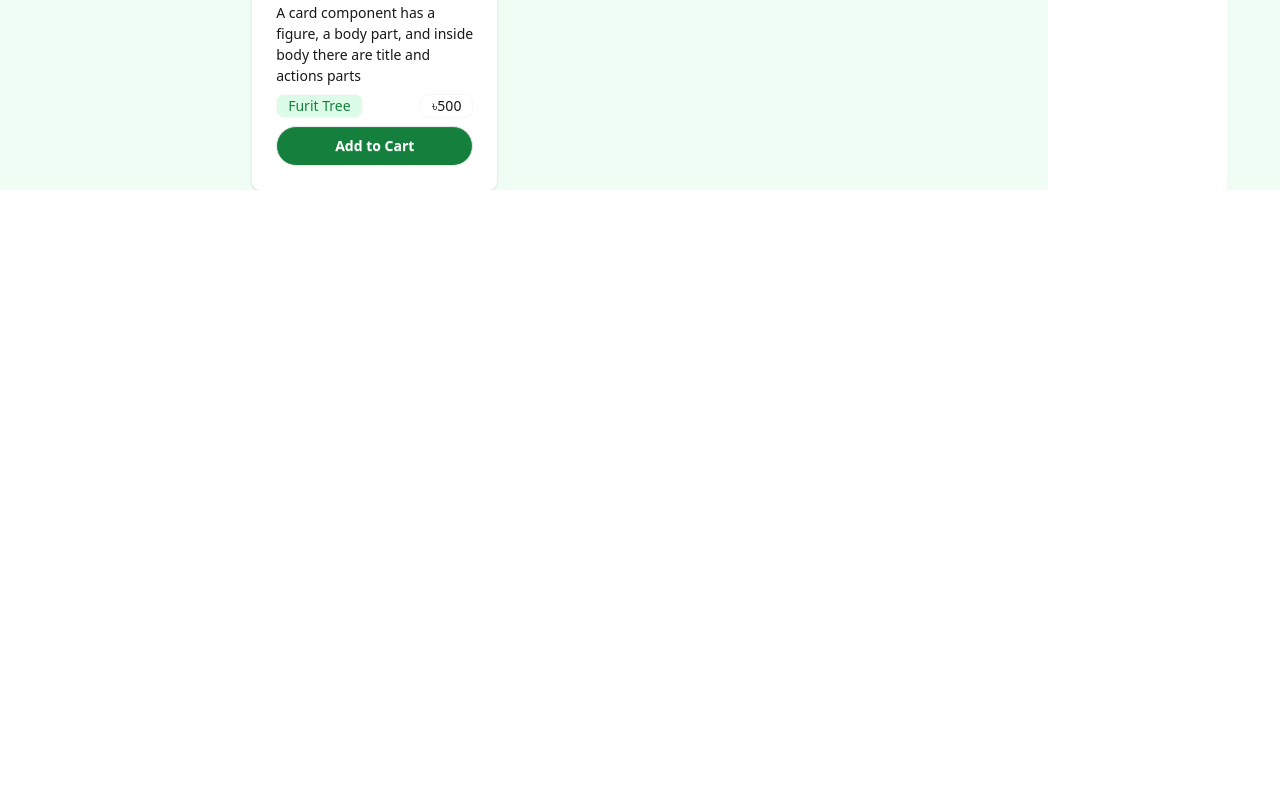
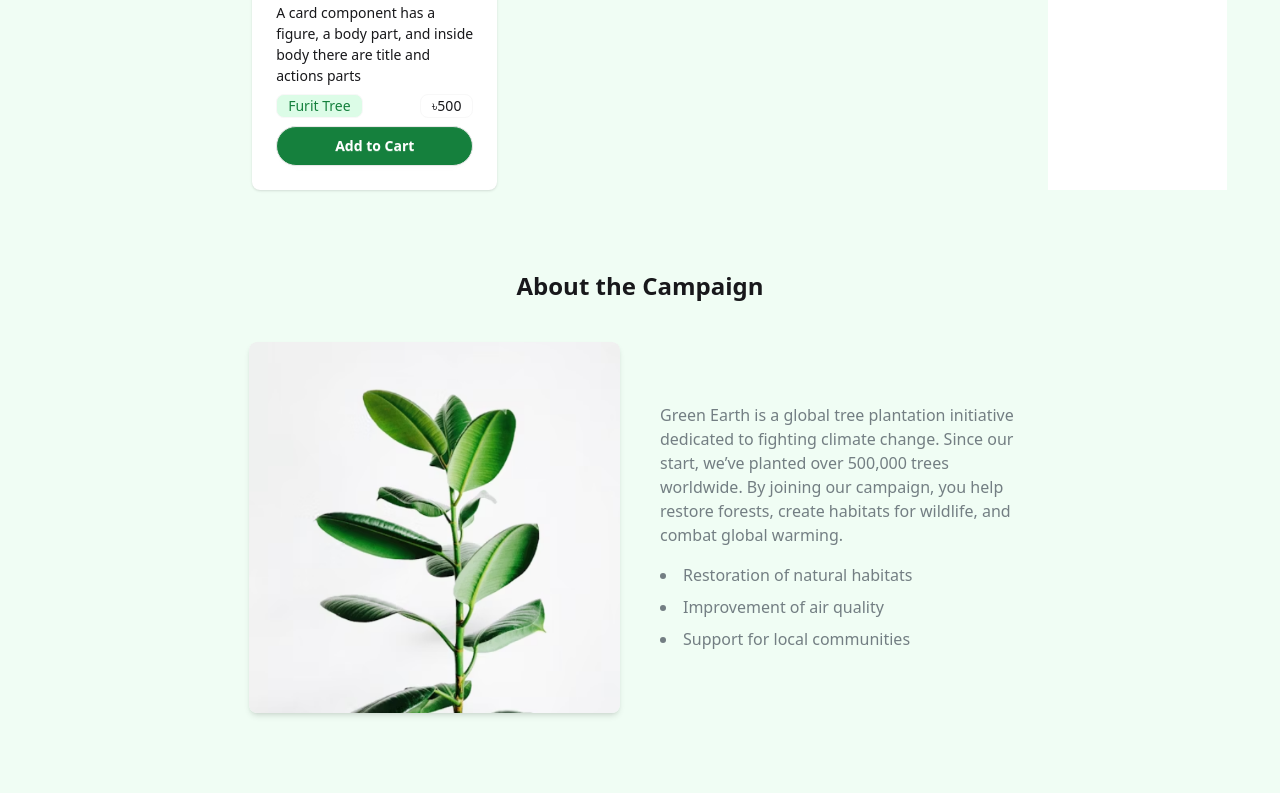
Before and after one commit to iam-yeasin/green-earth, a plain HTML site: page index.html in a window 1280 px wide. Shown: the part 1210-2003 px from the top of the page. Before the commit the page ends 1400 px from the top, so only its background shows below. Drawn offline with nearby package versions, Linux system fonts and the light colour scheme.

Commit message:
about the campaign section done

```diff
--- a/index.html
+++ b/index.html
@@ -147,6 +147,34 @@
 
         </section>
 
+        <section class="w-11/12 mx-auto">
+            <h1 class="text-2xl font-semibold text-center pt-20 pb-10">About the Campaign</h1>
+
+            <div class="grid grid-cols-12">
+                <div class="col-span-2"></div>
+                <div class="col-span-8 flex flex-col md:flex-row items-center gap-10 mb-20">
+                    <div class="md:w-1/2">
+                        <img src="assets/about.png" alt="About Campaign" class="w-full rounded-lg shadow-md">
+                    </div>
+                    <div class="md:w-1/2 space-y-4 text-[#1f293799]">
+                        <p>
+                            Green Earth is a global tree plantation initiative dedicated to fighting climate change.
+                            Since our start, we’ve planted over 500,000 trees worldwide. By joining our campaign, you
+                            help restore forests, create habitats for wildlife, and combat global warming.
+                        </p>
+
+                        <ul class="list-disc list-inside space-y-2">
+                            <li>Restoration of natural habitats</li>
+                            <li>Improvement of air quality</li>
+                            <li>Support for local communities</li>
+                        </ul>
+                    </div>
+
+                </div>
+                <div class="col-span-2"></div>
+            </div>
+        </section>
+
     </main>
 
 </body>
```
